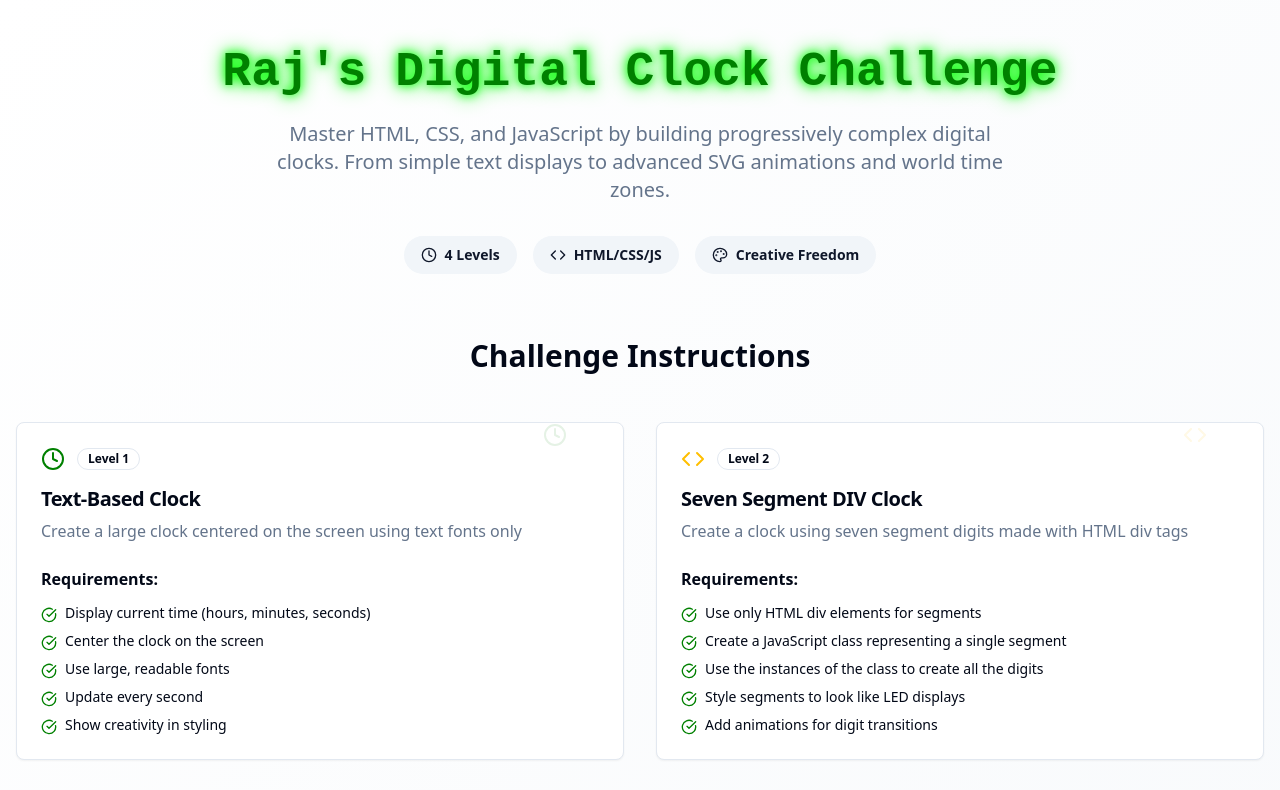
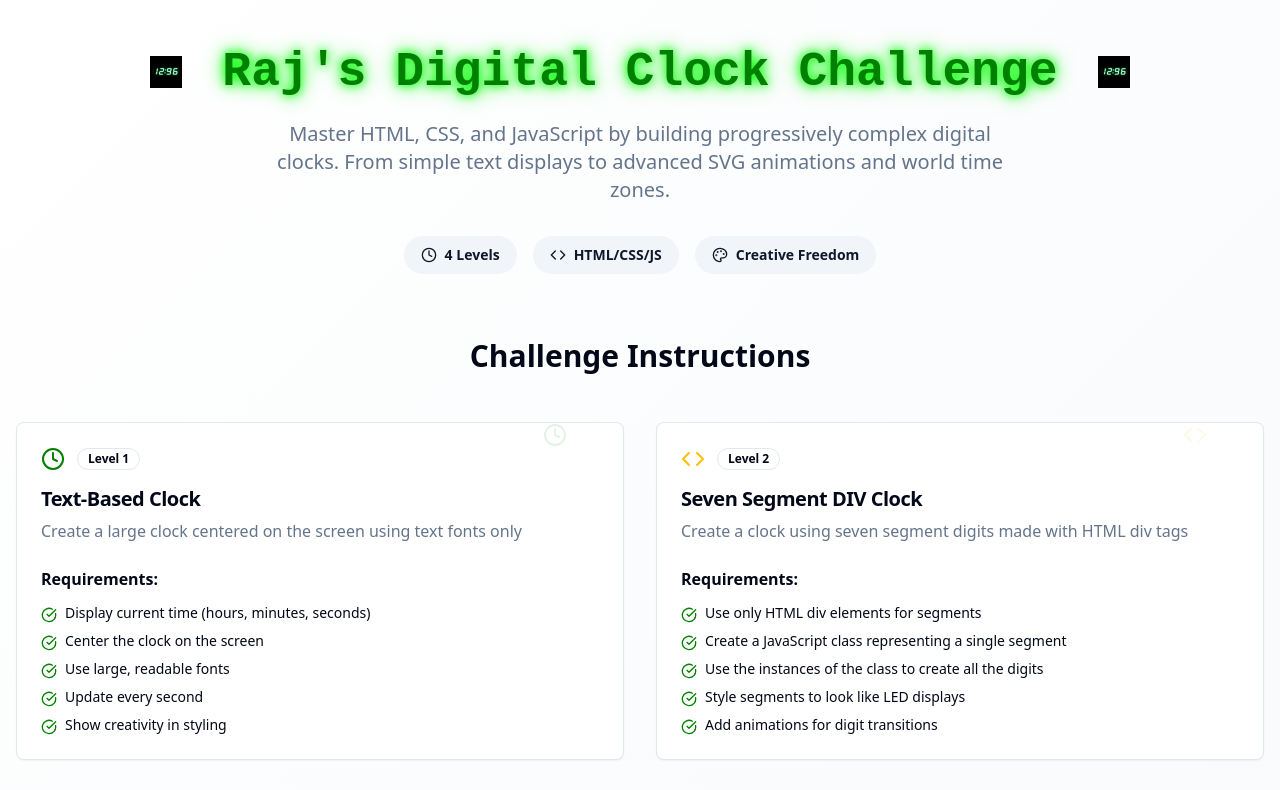
Before and after one commit to rmadhuram/digital-clock-challenge, a React (Vite) app: page / in a window 1280 px wide. Shown: the top 790 px of the page. Built offline with nearby package versions, Linux system fonts and the light colour scheme.

Commit message:
Add clock image to title
Add a digital clock image next to the title "Raj's Digital Clock Challenge".

```diff
--- a/src/pages/Index.tsx
+++ b/src/pages/Index.tsx
@@ -7,6 +7,7 @@ import { Textarea } from "@/components/ui/textarea";
 import { Badge } from "@/components/ui/badge";
 import { Clock, Code, Palette, Globe, Github, ExternalLink, CheckCircle } from "lucide-react";
 import { useToast } from "@/hooks/use-toast";
+import digitalClockIcon from "@/assets/digital-clock-icon.png";
 
 const Index = () => {
   const [formData, setFormData] = useState({
@@ -134,9 +135,21 @@ const Index = () => {
       {/* Hero Section */}
       <div className="container mx-auto px-4 py-12">
         <div className="text-center mb-16">
-          <h1 className="text-5xl font-bold mb-6 digital-font glow-effect text-digital-green">
-            Raj's Digital Clock Challenge
-          </h1>
+          <div className="flex items-center justify-center gap-6 mb-6">
+            <img
+              src={digitalClockIcon}
+              alt="Digital Clock Display"
+              className="w-16 h-8 object-contain"
+            />
+            <h1 className="text-5xl font-bold digital-font glow-effect text-digital-green">
+              Raj's Digital Clock Challenge
+            </h1>
+            <img
+              src={digitalClockIcon}
+              alt="Digital Clock Display"
+              className="w-16 h-8 object-contain"
+            />
+          </div>
           <p className="text-xl text-muted-foreground max-w-3xl mx-auto">
             Master HTML, CSS, and JavaScript by building progressively complex digital clocks.
             From simple text displays to advanced SVG animations and world time zones.
```
Also changed, not shown: src/assets/digital-clock-icon.png (added).
